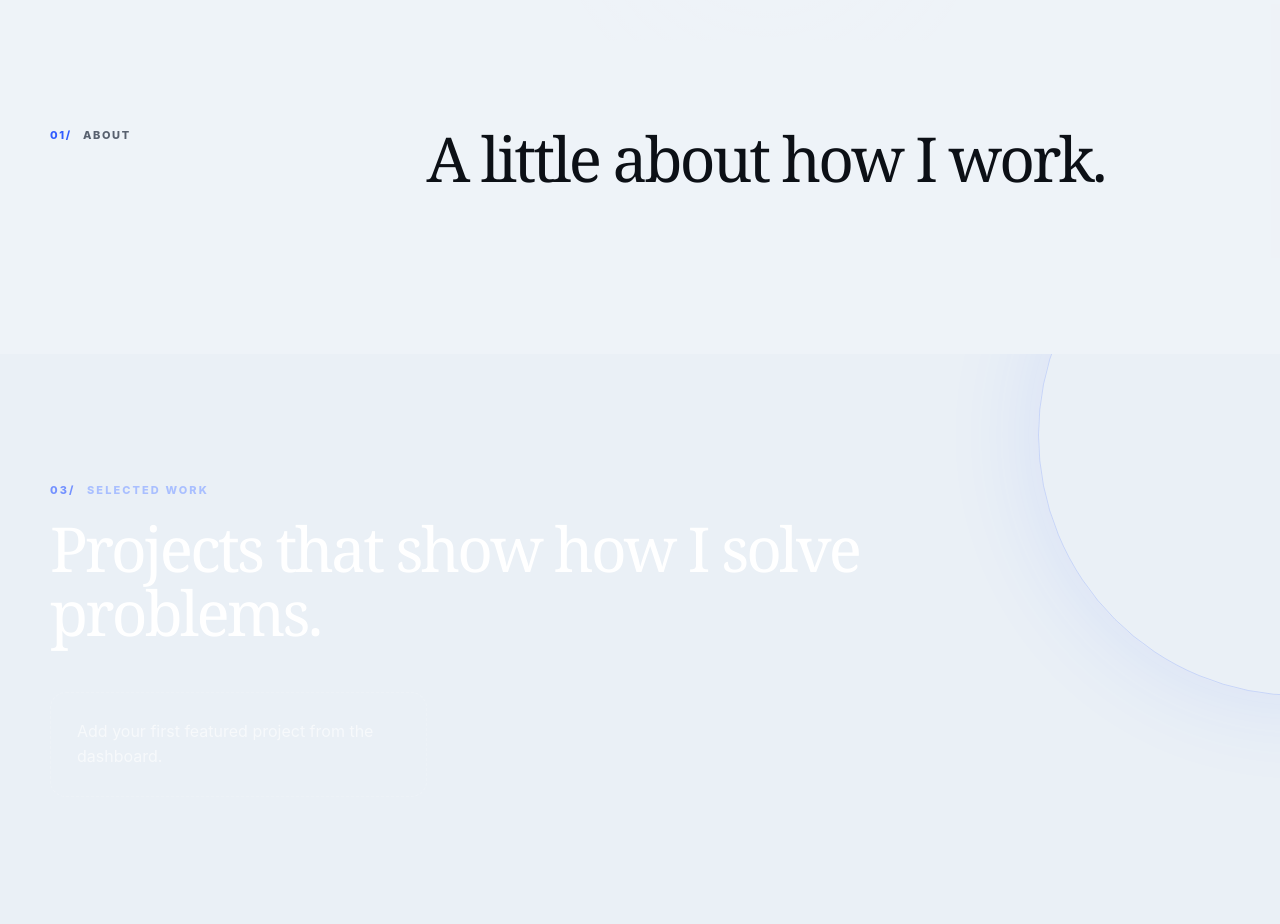
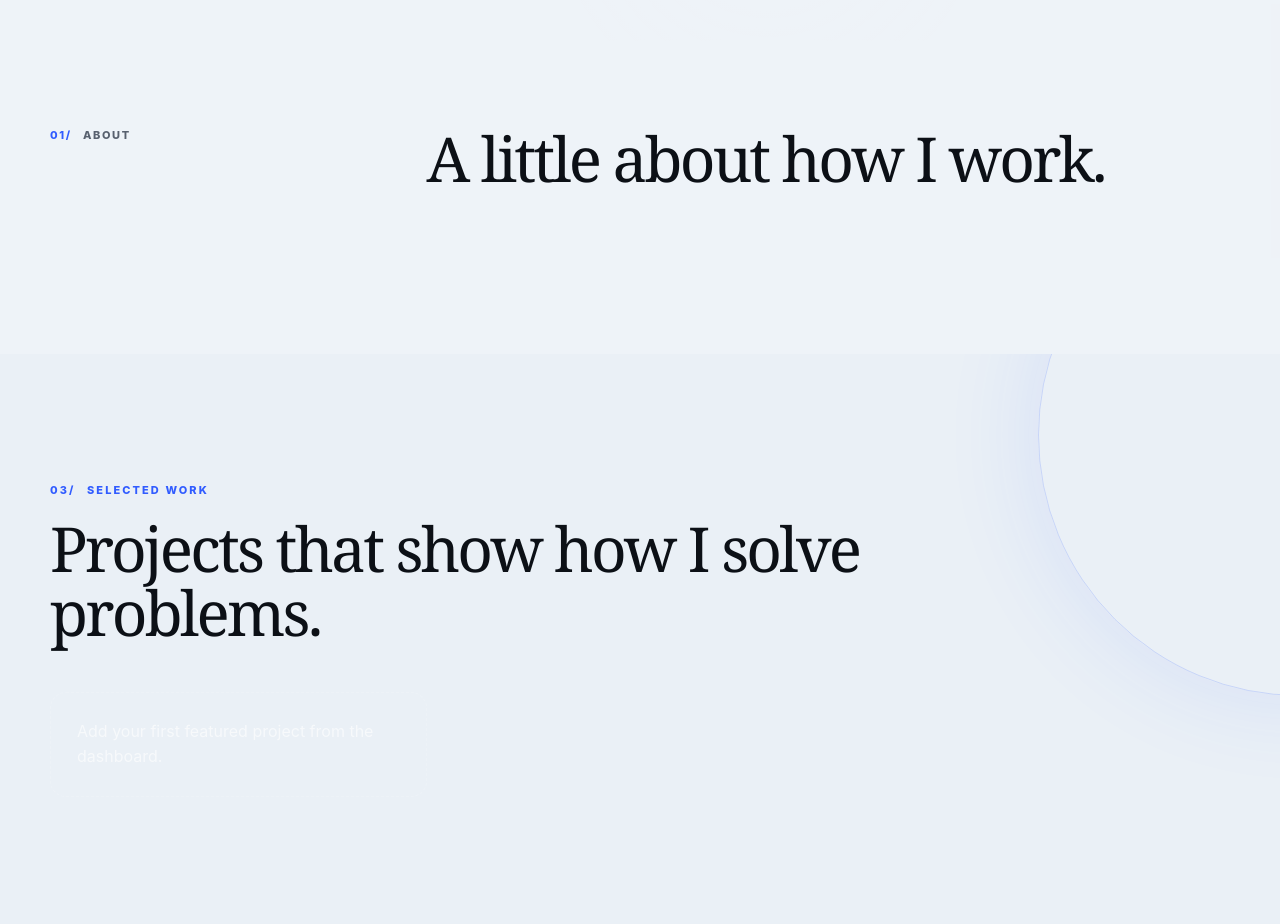
Before and after one commit to sanskar-03/sanskarkumar, a Django app: template portfolio/templates/portfolio/home.html in a window 1280 px wide. Shown: the part 759-1683 px from the top of the page. Run offline with Django 5.2, Linux system fonts and the light colour scheme; the template is opened without the code that fills it: values that come from a table or form of the project are taken from there, others are empty; data comes from the database, SQL or seed files in the repository; parts of the project's set-up code (start-up, migrations or seed data) failed here and were passed over.

Commit message:
Fix text contrast bug in Selected Work section header

```diff
--- a/portfolio/templates/portfolio/home.html
+++ b/portfolio/templates/portfolio/home.html
@@ -86,7 +86,7 @@
 
 <section id="work" class="section-pad section-projects">
     <div class="shell">
-        <div class="section-heading light reveal">
+        <div class="section-heading reveal">
             <p class="eyebrow"><span class="section-no">03/</span> Selected work</p>
             <h2>Projects that show how I solve problems.</h2>
         </div>
```
